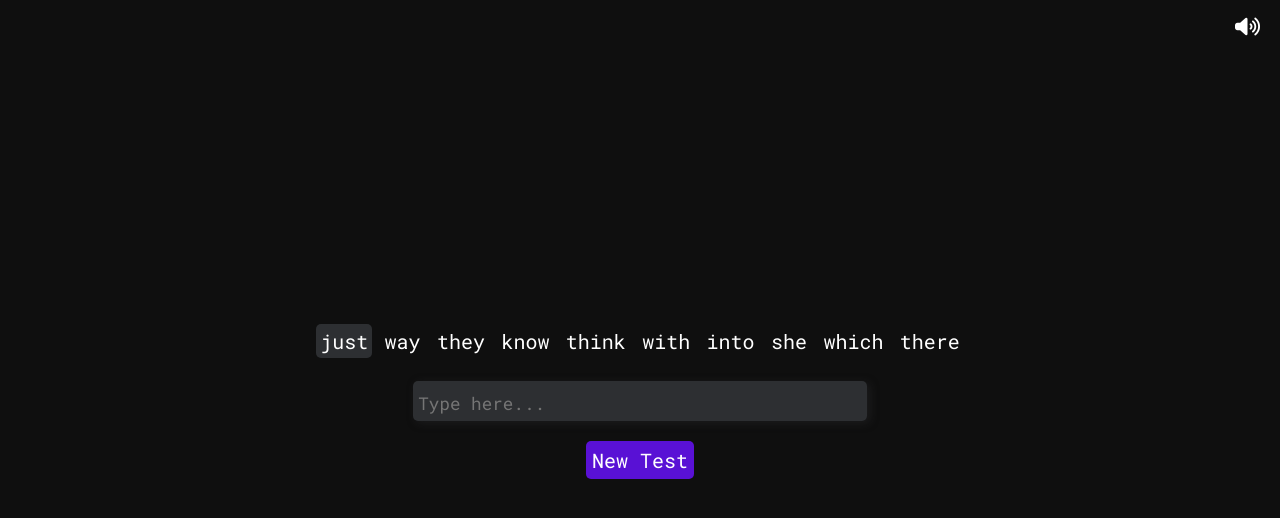
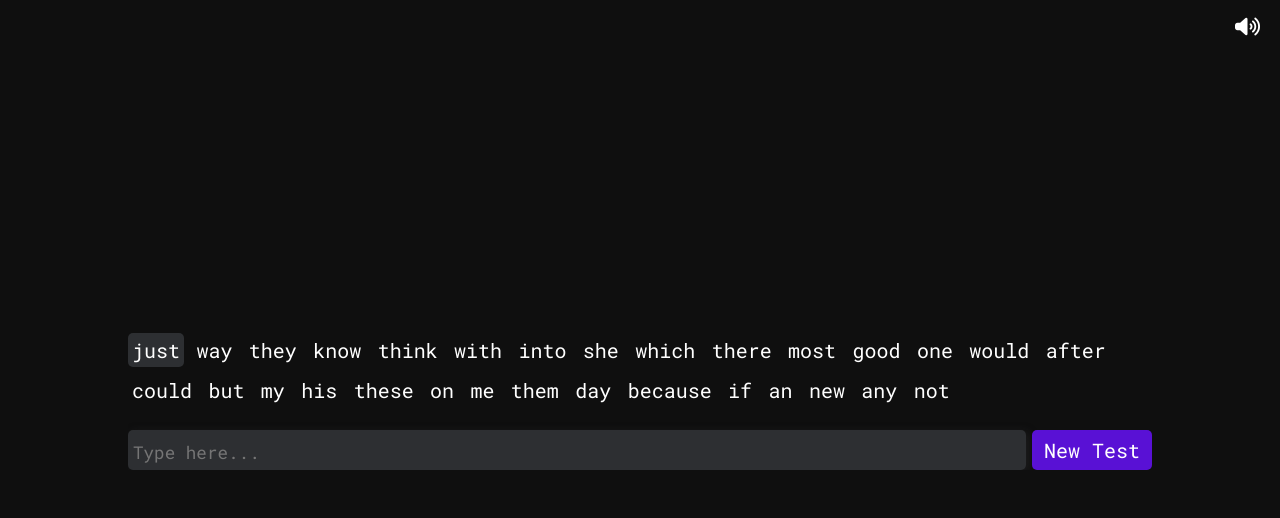
Before and after one commit to ajTronic/ajtronic.github.io, a plain HTML site: page index.html in a window 1280 px wide. Drawn offline with nearby package versions, Linux system fonts and the light colour scheme; no server answers.

Commit message:
IDK what i did...

```diff
--- a/app.js
+++ b/app.js
@@ -4,7 +4,7 @@ const inputBox = $("#inputBox")
 const playAudioIcon = $("#playaudio > i")
 
 // consts
-const numWords = 10
+const numWords = 30
 const words = getWords(numWords)
 const wordsData = []
 
--- a/index.html
+++ b/index.html
@@ -23,8 +23,11 @@
     <body>
         <div class="typingArea">
             <div class="words" id="words"></div>
-            <input autocomplete="off" autocorrect="off" autocapitalize="off" spellcheck="false" autofocus placeholder="Type here..." type="text"
-                class="inputBox" id="inputBox">
+            <div class="inputRow">
+                <input autocomplete="off" autocorrect="off" autocapitalize="off"
+                    spellcheck="false" autofocus placeholder="Type here..."
+                    type="text"
+                    class="inputBox" id="inputBox">
                 <button id="newtest">New Test</button>
             </div>
         </div>
--- a/style.scss
+++ b/style.scss
@@ -42,6 +42,25 @@ body {
 	align-items: center;
 	justify-content: center;
 	flex-direction: column;
+
+	.inputRow {
+		display: flex;
+		height: 60px;
+		column-gap: 0.3em;
+		width: 100%;
+
+		.inputBox {
+			font-size: 1.1em;
+			margin-top: 20px;
+			padding: 20px 5px;
+			flex: 1;
+		}
+
+		button#newtest {
+			// font-size: 0.;
+			flex: 0 0 120px;
+		}
+	}
 }
 
 .result {
@@ -55,9 +74,10 @@ body {
 	display: flex;
 	align-items: center;
 	flex-wrap: wrap;
+	// width: min(600px, 100%);
 	gap: 0 0.7ch;
 
-	> .word {
+	>.word {
 		padding: 4px;
 		margin: 3px 0;
 		border-radius: 5px;
@@ -65,31 +85,25 @@ body {
 		color: $fontColor;
 	}
 
-	> .word.active {
+	>.word.active {
 		background-color: $lighterBackground;
 	}
 
-	> .word.error {
+	>.word.error {
 		color: $errorColor;
 	}
 
-	> .word.currentlyError {
+	>.word.currentlyError {
 		background-color: $errorColor;
 	}
 }
 
-.inputBox {
-	width: min(600px, 70%);
-	height: 30px;
-	font-size: 1.1em;
-	margin-top: 20px;
-	padding: 20px 5px;
-}
+
 
 .wpm {
 	display: flex;
 
-	> .num {
+	>.num {
 		font-size: 2em;
 	}
 }
```
Also changed, not shown: css/style.css, 1 other file.
